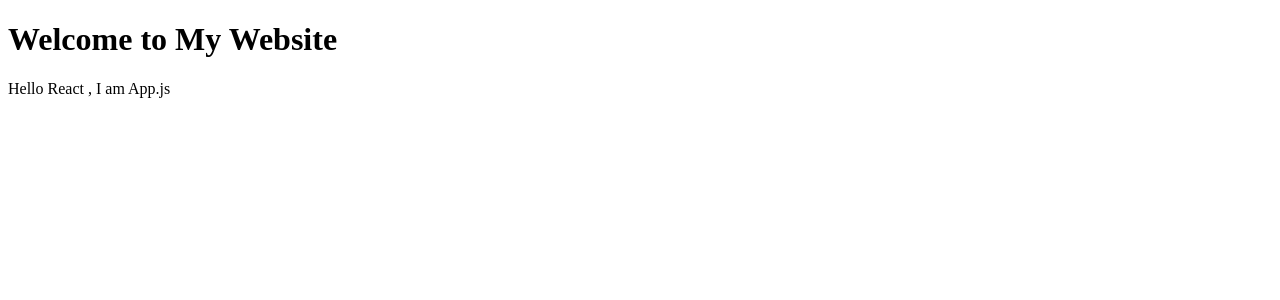
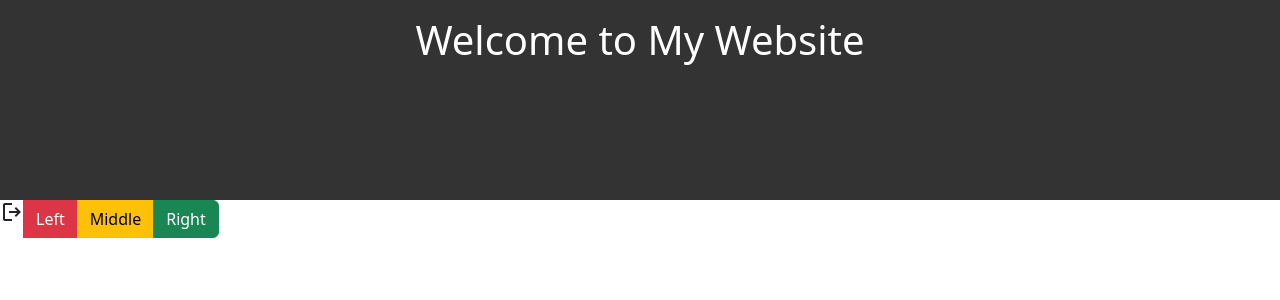
Before and after one commit to IffyArt/front-website-course, a React (Create React App) app: page / in a window 1280 px wide. Shown: the top 300 px of the page. Built offline with nearby package versions, Linux system fonts and the light colour scheme.

Commit message:
chore: Add Bootstrap and custom styles for header and google icons

```diff
--- a/public/index.html
+++ b/public/index.html
@@ -8,6 +8,16 @@
       content="Web site created using create-react-app"
     />
     <title>React App</title>
+    <link
+      href="https://cdn.jsdelivr.net/npm/bootstrap@5.3.3/dist/css/bootstrap.min.css"
+      rel="stylesheet"
+      integrity="sha384-QWTKZyjpPEjISv5WaRU9OFeRpok6YctnYmDr5pNlyT2bRjXh0JMhjY6hW+ALEwIH"
+      crossorigin="anonymous"
+    />
+    <link
+      rel="stylesheet"
+      href="https://fonts.googleapis.com/css2?family=Material+Symbols+Outlined:opsz,wght,FILL,GRAD@20..48,100..700,0..1,-50..200"
+    />
   </head>
   <body>
     <noscript>You need to enable JavaScript to run this app.</noscript>
--- a/src/App.js
+++ b/src/App.js
@@ -1,10 +1,26 @@
 import Header from './components/Header';
+import './styles/style.css';
 
 function App() {
   return (
     <div>
       <Header />
-      Hello React , I am App.js
+      <div
+        className='btn-group'
+        role='group'
+        aria-label='Basic mixed styles example'
+      >
+        <span className='material-symbols-outlined'>logout</span>
+        <button type='button' className='btn btn-danger'>
+          Left
+        </button>
+        <button type='button' className='btn btn-warning'>
+          Middle
+        </button>
+        <button type='button' className='btn btn-success'>
+          Right
+        </button>
+      </div>
     </div>
   );
 }
--- a/src/components/Header.jsx
+++ b/src/components/Header.jsx
@@ -2,7 +2,7 @@ import React from 'react';
 
 const Header = () => {
   return (
-    <header>
+    <header className='header'>
       <h1>Welcome to My Website</h1>
     </header>
   );
--- /dev/null
+++ b/src/styles/style.css
@@ -0,0 +1,7 @@
+.header {
+  background-color: #333;
+  color: white;
+  padding: 1rem;
+  text-align: center;
+  height: 200px;
+}
```
